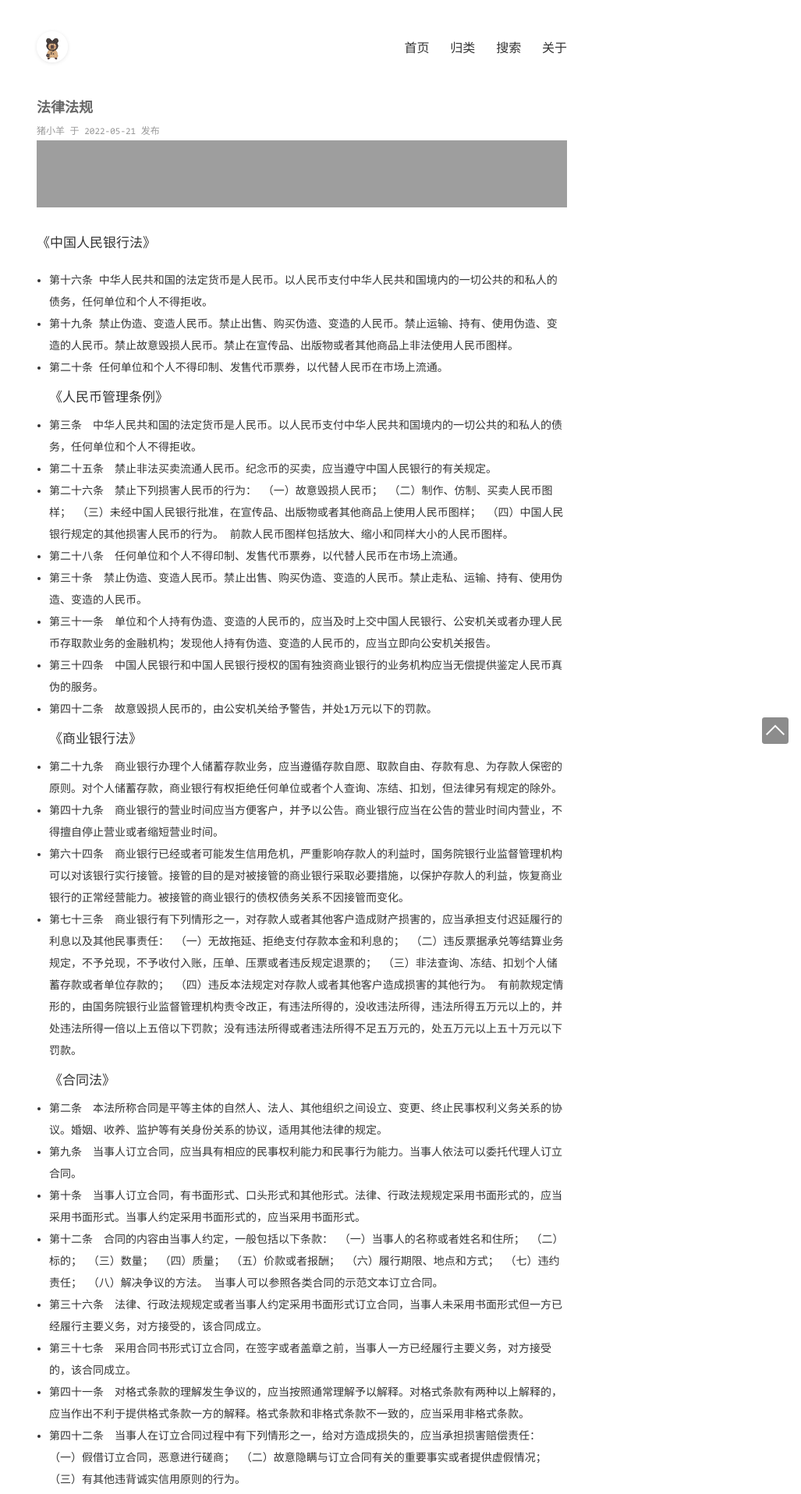
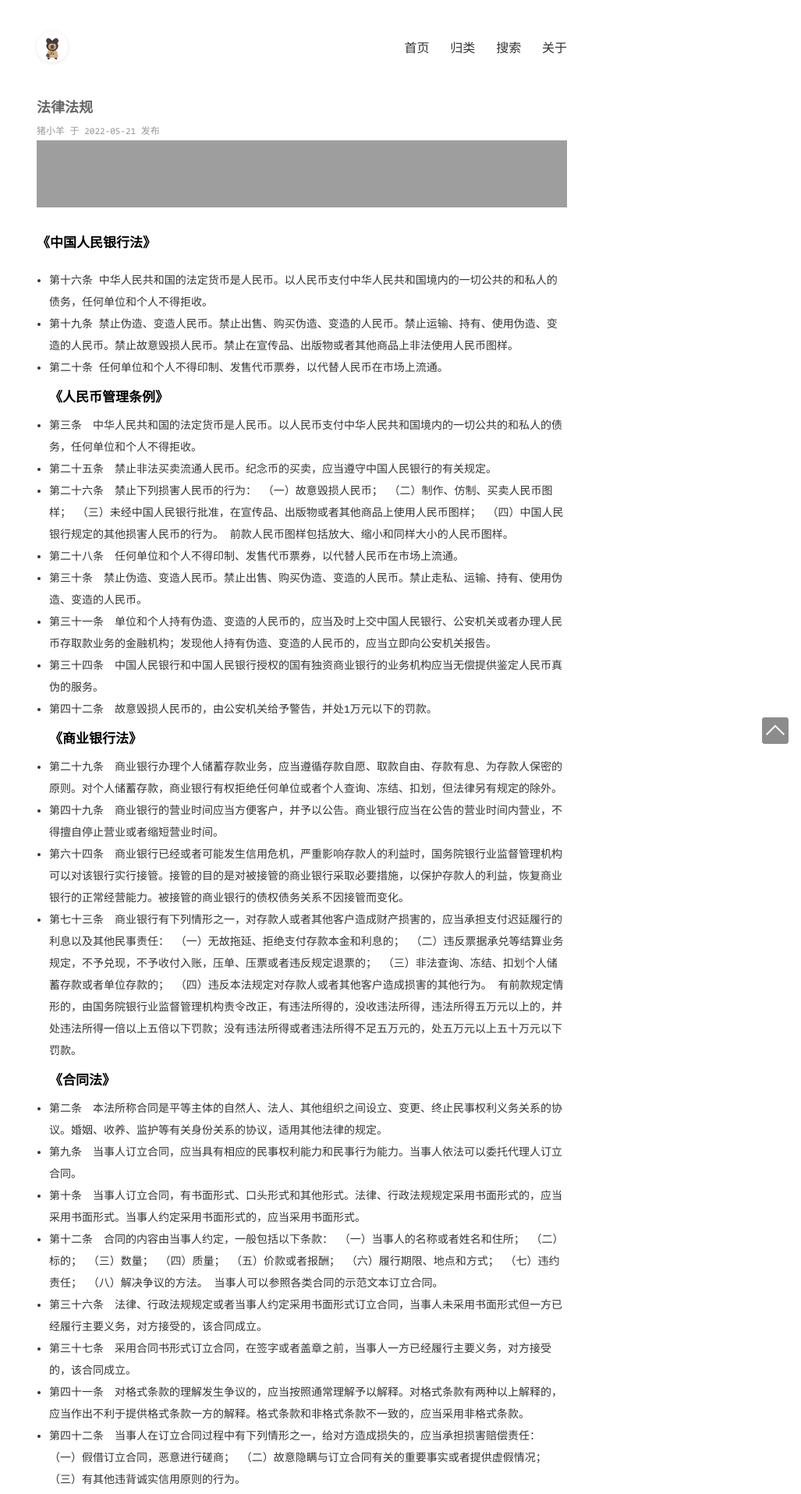
Before and after one commit to acabin/acabin.github.io, a Jekyll site: the page built from _posts/2022-5-21-法律法规.md, in a window 1280 px wide. Shown: the top 1916 px of the page at 78% size, without its empty margins (253-1280 px from the left). Built offline with Jekyll 4.4.1, drawn with Linux system fonts in a browser that asks for light colours; grey boxes are pictures that could not be loaded.

```diff
--- a/_posts/2022-5-21-法律法规.md
+++ b/_posts/2022-5-21-法律法规.md
@@ -6,11 +6,11 @@ extMath: false
 ---
 
 <iframe src="//music.163.com/outchain/player?type=2&id=1820965645&auto=1&height=66" frameborder="0" width="100%" height="86px" ></iframe>
-# 《中国人民银行法》
+# **《中国人民银行法》**
 - 第十六条  中华人民共和国的法定货币是人民币。以人民币支付中华人民共和国境内的一切公共的和私人的债务，任何单位和个人不得拒收。
 - 第十九条  禁止伪造、变造人民币。禁止出售、购买伪造、变造的人民币。禁止运输、持有、使用伪造、变造的人民币。禁止故意毁损人民币。禁止在宣传品、出版物或者其他商品上非法使用人民币图样。
 - 第二十条  任何单位和个人不得印制、发售代币票券，以代替人民币在市场上流通。
-# 《人民币管理条例》
+# **《人民币管理条例》**
 - 第三条　中华人民共和国的法定货币是人民币。以人民币支付中华人民共和国境内的一切公共的和私人的债务，任何单位和个人不得拒收。
 - 第二十五条　禁止非法买卖流通人民币。纪念币的买卖，应当遵守中国人民银行的有关规定。
 - 第二十六条　禁止下列损害人民币的行为：
@@ -24,7 +24,7 @@ extMath: false
 - 第三十一条　单位和个人持有伪造、变造的人民币的，应当及时上交中国人民银行、公安机关或者办理人民币存取款业务的金融机构；发现他人持有伪造、变造的人民币的，应当立即向公安机关报告。
 - 第三十四条　中国人民银行和中国人民银行授权的国有独资商业银行的业务机构应当无偿提供鉴定人民币真伪的服务。
 - 第四十二条　故意毁损人民币的，由公安机关给予警告，并处1万元以下的罚款。
-# 《商业银行法》
+# **《商业银行法》**
 - 第二十九条　商业银行办理个人储蓄存款业务，应当遵循存款自愿、取款自由、存款有息、为存款人保密的原则。对个人储蓄存款，商业银行有权拒绝任何单位或者个人查询、冻结、扣划，但法律另有规定的除外。
 - 第四十九条　商业银行的营业时间应当方便客户，并予以公告。商业银行应当在公告的营业时间内营业，不得擅自停止营业或者缩短营业时间。
 - 第六十四条　商业银行已经或者可能发生信用危机，严重影响存款人的利益时，国务院银行业监督管理机构可以对该银行实行接管。接管的目的是对被接管的商业银行采取必要措施，以保护存款人的利益，恢复商业银行的正常经营能力。被接管的商业银行的债权债务关系不因接管而变化。
@@ -34,7 +34,7 @@ extMath: false
   （三）非法查询、冻结、扣划个人储蓄存款或者单位存款的；
   （四）违反本法规定对存款人或者其他客户造成损害的其他行为。
   有前款规定情形的，由国务院银行业监督管理机构责令改正，有违法所得的，没收违法所得，违法所得五万元以上的，并处违法所得一倍以上五倍以下罚款；没有违法所得或者违法所得不足五万元的，处五万元以上五十万元以下罚款。
-# 《合同法》
+# **《合同法》**
 - 第二条　本法所称合同是平等主体的自然人、法人、其他组织之间设立、变更、终止民事权利义务关系的协议。婚姻、收养、监护等有关身份关系的协议，适用其他法律的规定。
 - 第九条　当事人订立合同，应当具有相应的民事权利能力和民事行为能力。当事人依法可以委托代理人订立合同。
 - 第十条　当事人订立合同，有书面形式、口头形式和其他形式。法律、行政法规规定采用书面形式的，应当采用书面形式。当事人约定采用书面形式的，应当采用书面形式。
```
